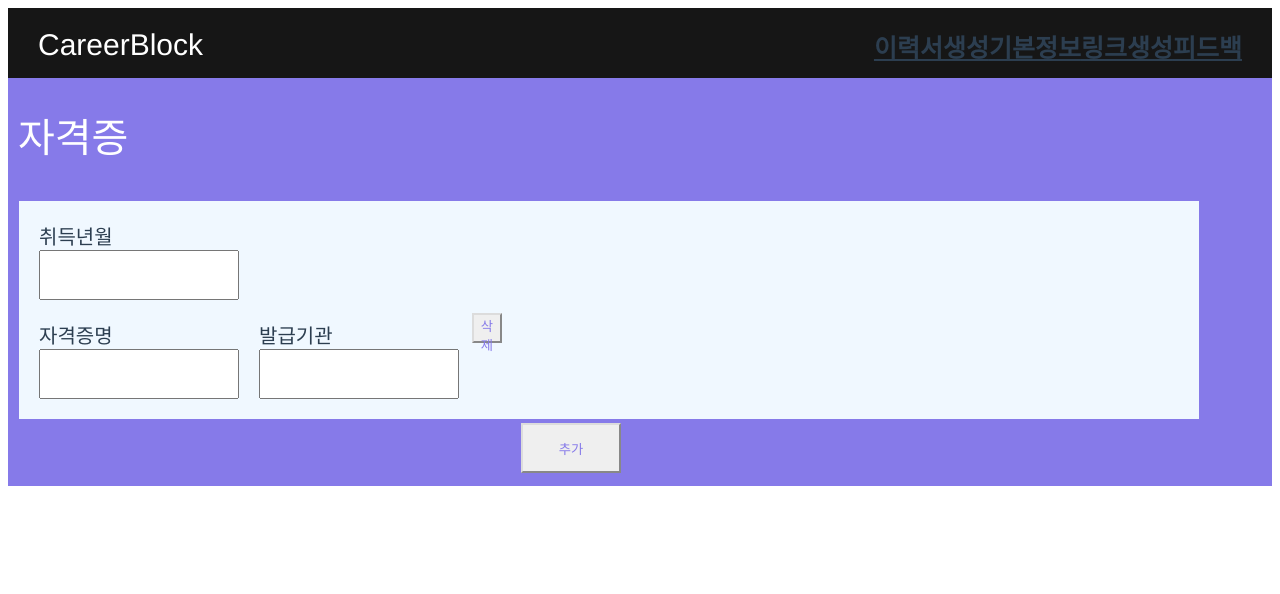
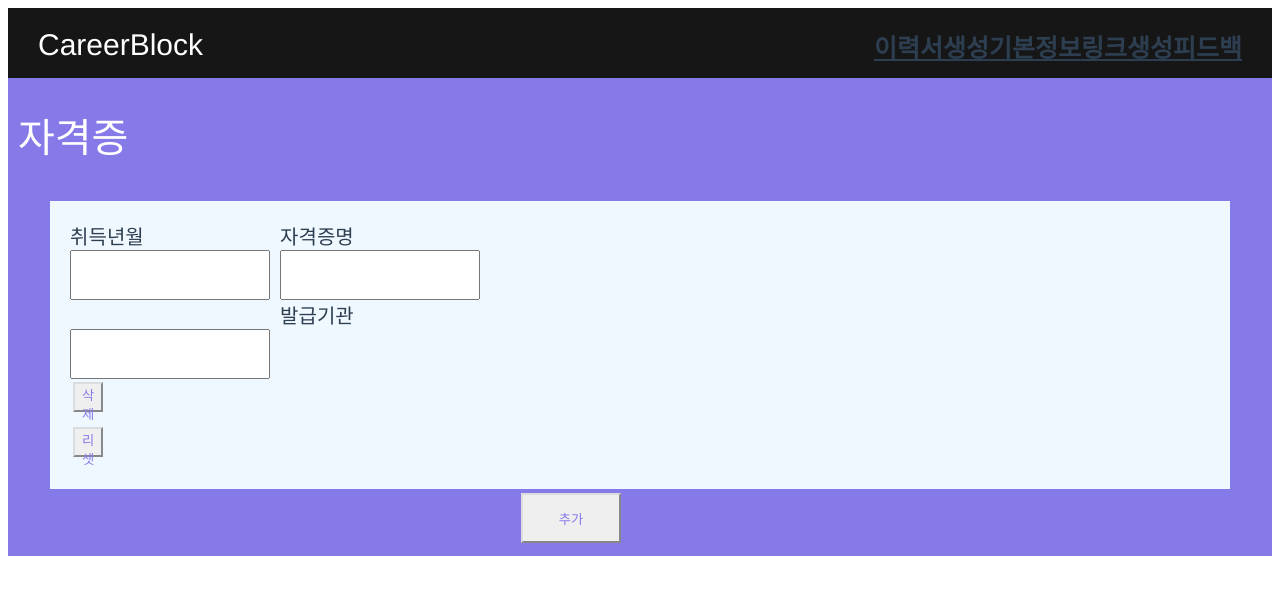
Before and after one commit to wkjung0624/Career-Block, a Vue app in the folder front-end/: page /certification in a window 1280 px wide. Shown: the top 594 px of the page. Built offline with nearby package versions, Linux system fonts and the light colour scheme; a web font is replaced by a local one.

Commit message:
misposition

```diff
--- a/front-end/src/components/Certification.vue
+++ b/front-end/src/components/Certification.vue
@@ -1,5 +1,5 @@
 <template>
-  <div class="box-container">
+  <div class="base">
     <br />
     <div style="font-size: 30pt; color: white">자격증</div>
     <br /><br />
@@ -8,12 +8,12 @@
         취득년월<br />
         <input type="text" v-model="item.CerDate" class="tbox" />
       </div>
-      <div>
-        <div class="d2">
+      <div class="d2">
+        <div>
           자격증명<br />
           <input type="text" v-model="item.CerName" class="tbox" />
         </div>
-        <div class="d2">
+        <div>
           발급기관<br />
           <input type="text" v-model="item.CerIns" class="tbox" />
         </div>
@@ -22,7 +22,7 @@
           <!-- 열삭제 -->
           <button class="btn" @click="delCer">삭제</button><br />
           <!-- 데이터 리셋 미완성-->
-          <!-- <button class="btn" @click="resetCer">리셋</button> -->
+          <button class="btn" @click="resetCer">리셋</button>
         </div>
       </div>
     </div>
@@ -78,33 +78,35 @@ export default {
   box-sizing: border-box;
   font-family: "Hanna", sans-serif;
 }
-.box-container {
+
+.base {
+  overflow: hidden;
+  position: relative;
+  padding-bottom: 50px;
   background: #867ae9;
-  padding-bottom: 50px;
+  padding: 10px;
   text-align: left;
-  padding: 10px;
-  position: relative;
 }
+
 .container {
   border: 1px solid #867ae9;
   background-color: aliceblue;
   padding: 10px;
   margin: auto;
   width: 95%;
-  display: inline-block;
 }
 .d1 {
   padding: 10px;
   font-size: 15pt;
   margin: auto;
-  display: inline-block;
-  /* float: left; */
+  float: left;
 }
 .d2 {
   padding: 10px;
   font-size: 15pt;
   margin: auto;
-  float: left;
+  position: relative;
+  /* float: left; */
 }
 .tbox {
   width: 200px;
```
